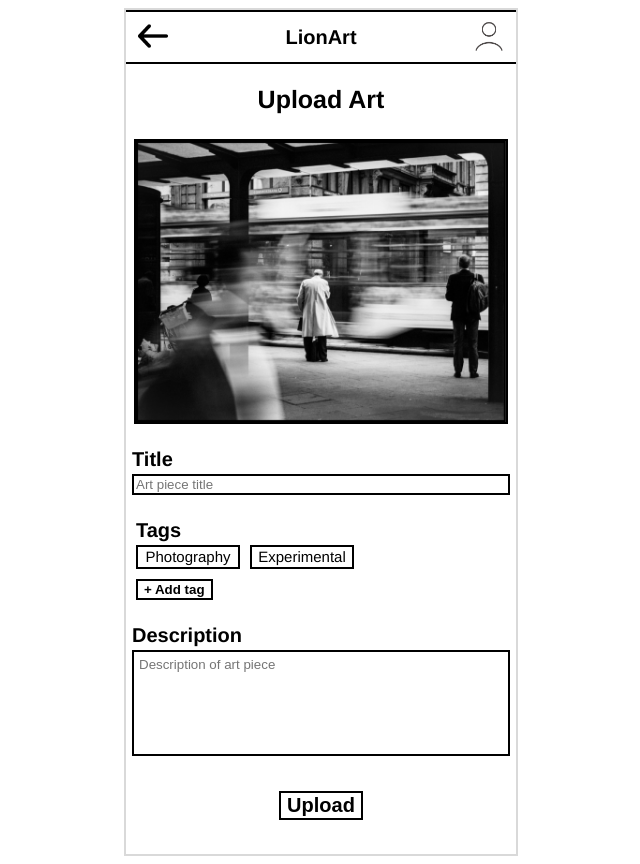
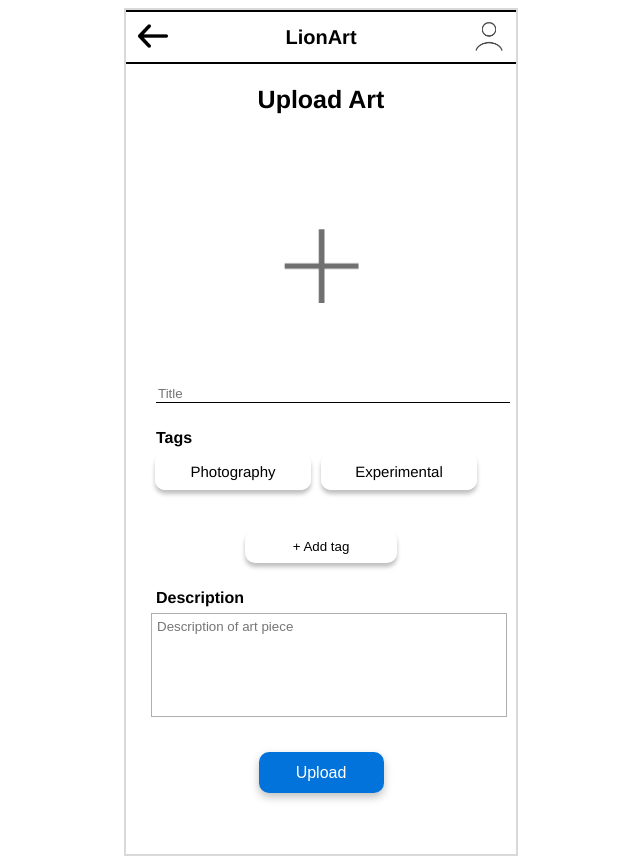
Before and after one commit to MarthaWangechi/LionArt, a Flask app: page /UploadArt in a window 1280 px wide. Shown: the whole page, without its empty margins (319-959 px from the left). Run offline with Flask 3, Linux system fonts and the light colour scheme.

Commit message:
Updated upload art page

```diff
--- a/static/upload-art-style.css
+++ b/static/upload-art-style.css
@@ -63,53 +63,77 @@ p {
     font-size: 25px;
     font-weight: bold;
     line-height: 20px;
-
     margin-top: 10px;
     margin-bottom: 30px;
 }
 
 .upload-image{
-    width: 370px;
-    height: auto;
-    border: 2px solid black;
+    margin-top: 90px;
+    width: 75px;
+    height: 74px;
+    border: 0px rgb(255, 255, 255);
 }
 
 .title {
-    margin-top: 25px;
+    margin-top: 75px;
+    margin-left: 20px;
+    width: 350px;
 }
 
 p {
     width: 370px;
     text-align: left;
-    font-size: 20px;
+    font-size: 16px;
     font-weight: bold;
+    margin-left: 40px;
 }
 
-.title input {
-    width: 370px;
+.title-text {
+    width: 100%;
     color: #A8A8A8A8;
-    border: 2px solid black;
+    border-bottom: 1px solid black;
+    border-top: 0px black;
+    border-left: 0px black;
+    border-right: 0px black;
     margin-bottom: 25px;
 }
 
 .tag {
-    border: 2px solid black;
-    width: 100px;
-    height: 20px;
+    border: 2px solid rgb(255, 255, 255);
+    width: 152px;
+    height: 33px;
     margin-bottom: 10px;
     text-align: center;
     margin-right: 10px;
+    border-radius: 10px;
+    box-shadow: 0px 4px 4px 0px rgba(0, 0, 0, 0.25);
+    align-items: center;
+    justify-content: center;
+    display: flex;
 }
 
 .tag-list {
     display: flex;
     flex-wrap: wrap;
+    align-items: center;
+    justify-content: center;
 }
 
 .add-tag {
-    border: 2pt solid black;
+    width: 152px;
+    height: 33px;
+    border: 2pt solid rgb(255, 255, 255);
     background-color: white;
-    font-weight: bold;
+    border-radius: 10px;
+    box-shadow: 0px 4px 4px 0px rgba(0, 0, 0, 0.25);
+}
+
+.add-tag-div {
+    margin-top: 30px;
+    display: flex;
+    flex-wrap: wrap;
+    align-items: center;
+    justify-content: center;
 }
 
 .description {
@@ -117,11 +141,12 @@ p {
 }
 
 #description-input {
-    border: 2pt solid black;
+    border: 1pt solid rgb(177, 174, 174);
     color: #A8A8A8A8;
     background-color: white;
-    width: 370px;
+    width: 350px;
     height: 100px;
+    margin-left: 35px;
 }
 
 #description-input::placeholder {
@@ -131,9 +156,13 @@ p {
 }
 
 #upload-button {
+  height: 41px;
+  width: 125px;
   margin-top: 35px;
-  border: 2pt solid black;
-  background-color: white;
-  font-weight: bold;
-  font-size: 20px;
+  border: 0pt solid rgb(255, 255, 255);
+  background-color: #0273DB;
+  font-size: 16px;
+  color: white;
+  border-radius: 10px;
+  filter: drop-shadow(0px 4px 4px rgba(0, 0, 0, 0.25));
 }
--- a/templates/upload-art.html
+++ b/templates/upload-art.html
@@ -14,10 +14,11 @@
             <div class="upload-art">
                 Upload Art
             </div>
-            <img class="upload-image" src="{{ url_for('static', filename='img/john_art.png') }}">
+            <a href = "">
+              <img class="upload-image" src="{{ url_for('static', filename='img/plus-sign.png') }}">
+            </a>
             <div class="title">
-                <p>Title</p>
-                <input id="username" type="text" placeholder="Art piece title">
+                <input class="title-text" type="text" placeholder="Title">
             </div>
             <div class="tags">
                 <p>Tags</p>
@@ -25,7 +26,9 @@
                     <div class="tag">Photography</div>
                     <div class="tag">Experimental</div>
                 </div>
-                <button class="add-tag">+ Add tag</button>
+                <div class="add-tag-div">
+                  <button class="add-tag">+ Add tag</button>
+                </div>
             </div>
             <div class="description">
                 <p>Description</p>
```
Also changed, not shown: static/img/plus-sign.png (added).
